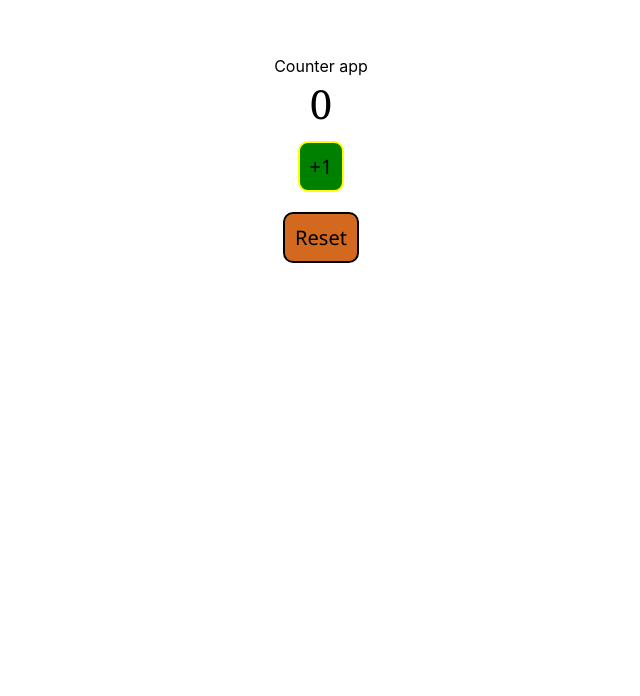
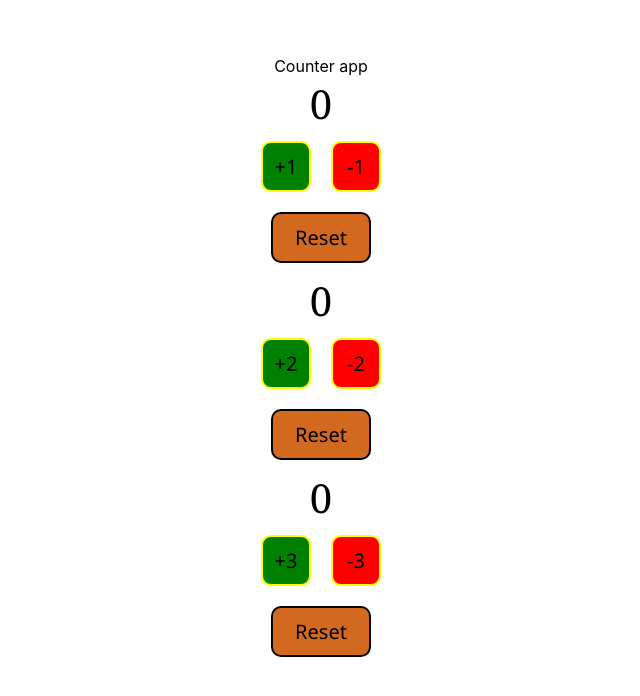
Before and after one commit to neethz/fullstack01, a React (Create React App) app: page / in a window 1280 px wide. Shown: the part 194-890 px from the top of the page, without its empty margins (319-959 px from the left). Before the commit the page ends 800 px from the top, so only its background shows below. Built offline with nearby package versions, Linux system fonts and the light colour scheme.

Commit message:
using properties for components

```diff
--- a/src/App.js
+++ b/src/App.js
@@ -6,7 +6,9 @@ function App() {
   return (
     <div className="App">
       Counter app
-      <Counter></Counter>
+      <Counter by="1"></Counter>
+      <Counter by="2"></Counter>
+      <Counter by="3"></Counter>
     </div>
 
   );
--- a/src/Components/counter/Counter.css
+++ b/src/Components/counter/Counter.css
@@ -1,4 +1,4 @@
-.increment {
+.counterOps {
     background-color: green;
     padding: 10px;
     margin: 10px;
@@ -6,8 +6,13 @@
     font-size: 20px;
     border-color: yellow;
     border-style: solid;
-    border-radius: 10px
+    border-radius: 10px;
+    width: 50px;
 
+}
+
+.decrement {
+    background-color: red;
 }
 
 .count {
@@ -18,11 +23,6 @@
 
 .reset {
     background-color: chocolate;
-    padding: 10px;
-    margin: 10px;
-    font-family: 'Segoe UI', Tahoma, Geneva, Verdana, sans-serif;
-    font-size: 20px;
     border-color: black;
-    border-style: solid;
-    border-radius: 10px
+    width: 100px;
 }
--- a/src/Components/counter/Counter.jsx
+++ b/src/Components/counter/Counter.jsx
@@ -1,12 +1,17 @@
 
 import { useState } from 'react';
 import './Counter.css'
-export default function Counter(){
+export default function Counter({by}){
 
     const [count, setCount] = useState(0);
 
     function incrementValue(){
-        setCount(count+1);
+        setCount(count + by);
+
+    }
+
+    function decrementValue(){
+        setCount(count - by);
 
     }
 
@@ -18,10 +23,11 @@ export default function Counter(){
         <div className="counter">
             <span className="count">{count}</span>
             <div>
-                <button className="increment" onClick={incrementValue}>+1</button>
+                <button className="counterOps increment" onClick={incrementValue}>+{by}</button>
+                <button className="counterOps decrement" onClick={decrementValue}>-{by}</button>
             </div>
             <div>
-            <button className='reset' onClick={reset}>Reset</button>
+            <button className='counterOps reset' onClick={reset}>Reset</button>
             </div>
         </div>
     )
```
